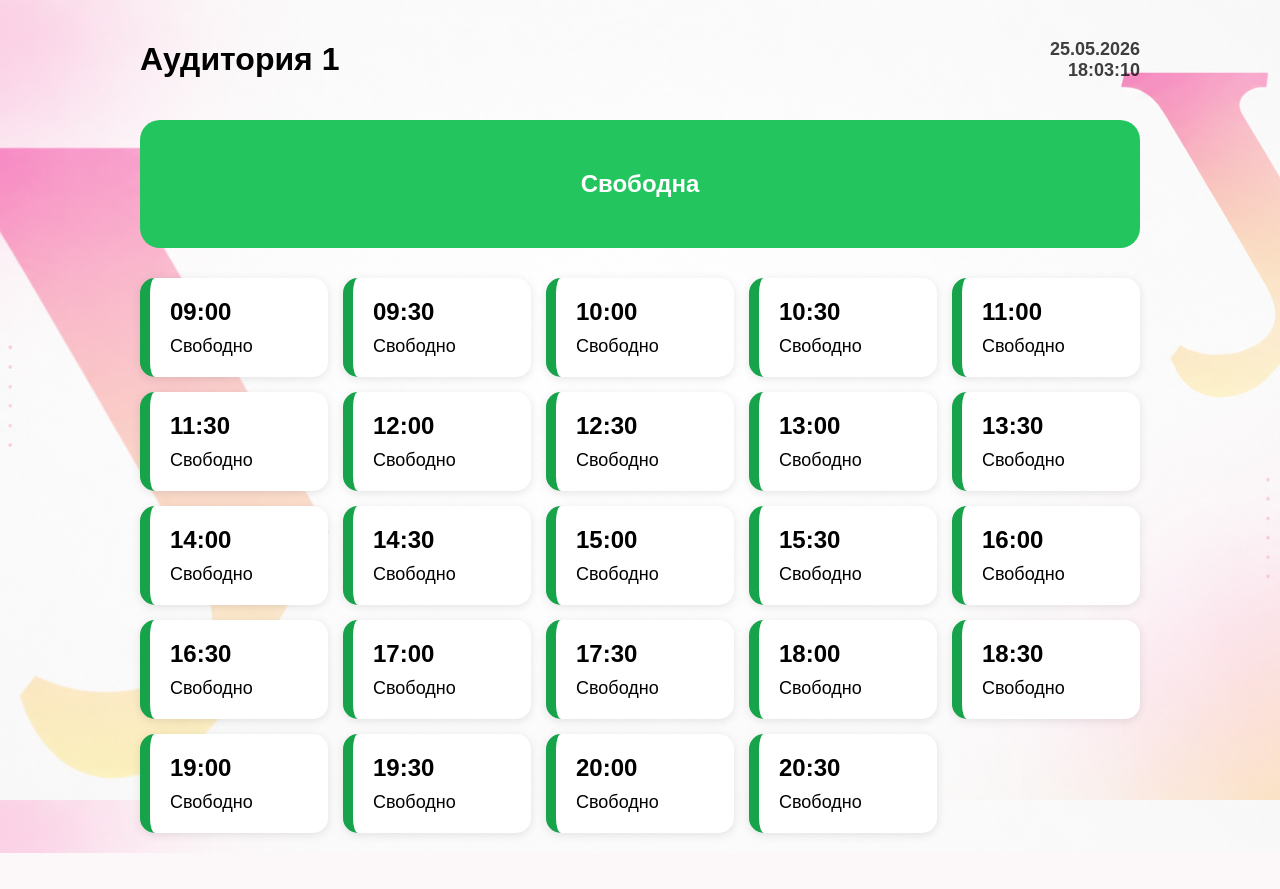
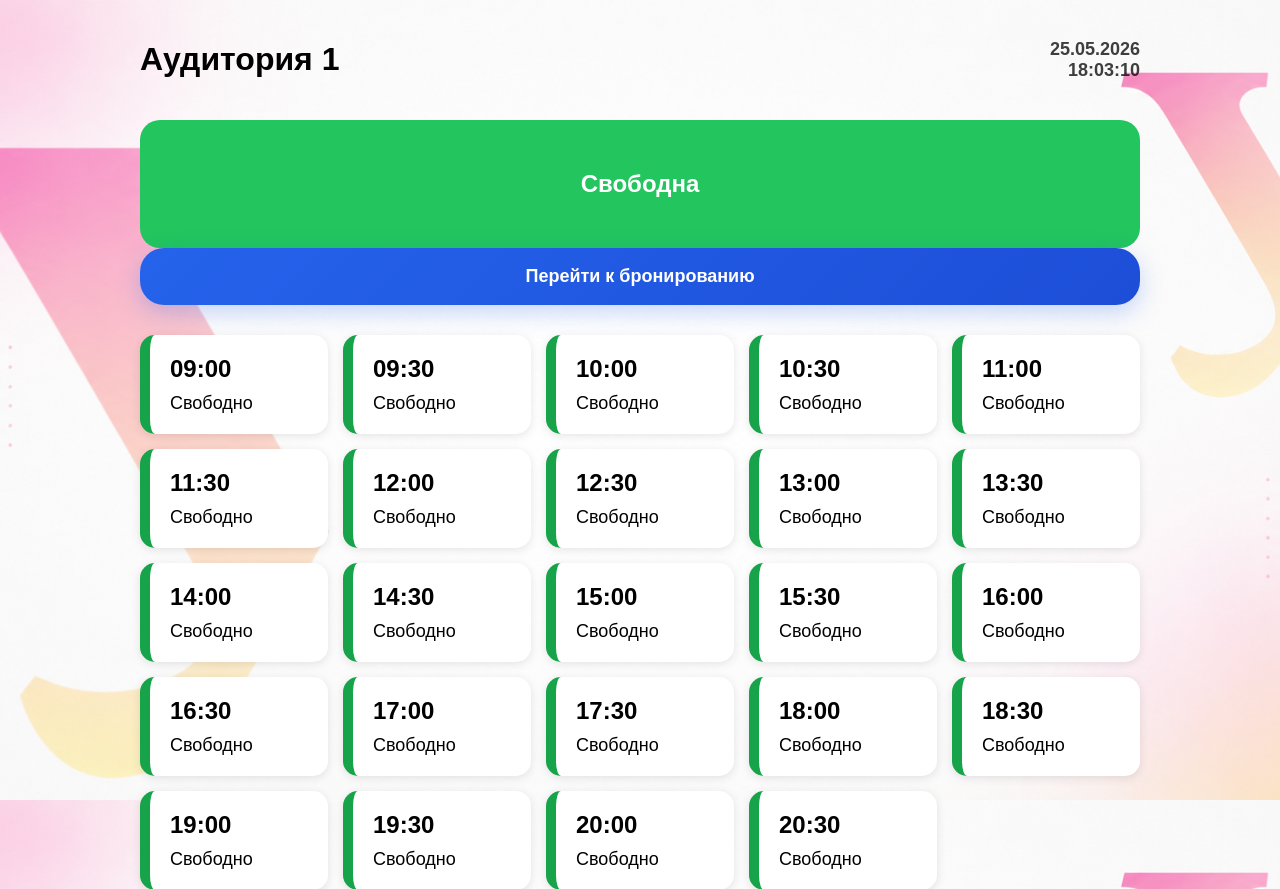
Before and after one commit to Seraphim555/room-booking, a Flask app: page /room/1 in a window 1280 px wide. Shown: the top 889 px of the page. Before the commit the page ends 853 px from the top, so only its background shows below. Run offline with Flask 3, Linux system fonts and the light colour scheme.

Commit message:
Add room button

```diff
--- a/static/style.css
+++ b/static/style.css
@@ -103,6 +103,46 @@ input {
     font-size: 18px;
     font-weight: 600;
     opacity: 0.75;
+}
+
+.switch-page-btn {
+
+    display: flex;
+    align-items: center;
+    justify-content: center;
+
+    margin-bottom: 24px;
+
+    padding: 18px 24px;
+
+    border-radius: 24px;
+
+    text-decoration: none;
+
+    font-size: 18px;
+    font-weight: 600;
+
+    color: white;
+
+    background:
+        linear-gradient(
+            135deg,
+            #2563eb 0%,
+            #1d4ed8 100%
+        );
+
+    box-shadow:
+        0 8px 24px rgba(37, 99, 235, 0.25);
+
+    transition: 0.25s ease;
+}
+
+.switch-page-btn:hover {
+
+    transform: translateY(-2px);
+
+    box-shadow:
+        0 12px 30px rgba(37, 99, 235, 0.35);
 }
 
 /* MOBILE VERSION */
@@ -271,4 +311,18 @@ input {
 
     font-weight: 600;
     }
+
+    .switch-page-btn:active {
+
+    transform: scale(0.98);
+    }
+
+    .switch-page-btn {
+
+    padding: 16px;
+
+    font-size: 16px;
+
+    border-radius: 20px;
+    }
 }
--- a/templates/admin.html
+++ b/templates/admin.html
@@ -26,6 +26,10 @@
 
     </div>
 
+    <a href="/room/{{ room_id }}" class="switch-page-btn">
+        Перейти к экрану аудитории
+    </a>
+
     <div class="admin-panel">
 
         <input type="text" id="name" placeholder="Введите ваше имя">
--- a/templates/room.html
+++ b/templates/room.html
@@ -29,6 +29,10 @@
         <h2 id="status-text">Свободна</h2>
     </div>
 
+    <a href="/admin/{{ room_id }}" class="switch-page-btn">
+        Перейти к бронированию
+    </a>
+
     <div class="slots">
         {% for slot in slots %}
         <div class="slot" id="slot-{{ slot }}">
```
